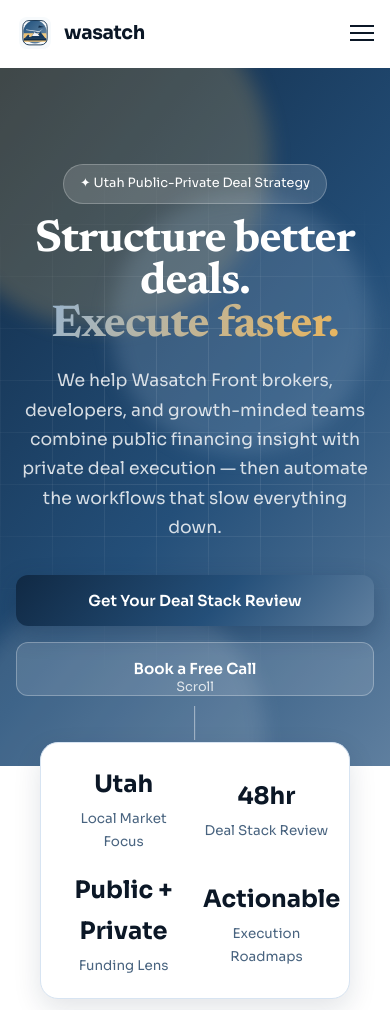
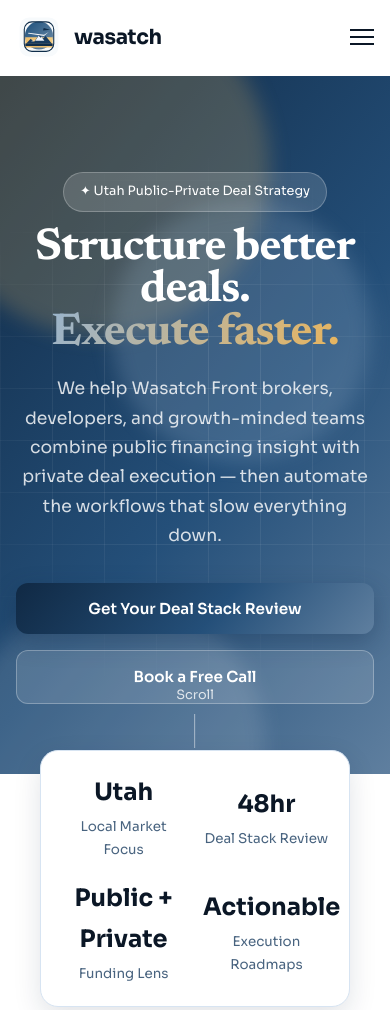
Before and after one commit to vm2fkkdxdc-maker/nexlify, a plain HTML site: page index.html in a window 390 px wide. Shown: the top 1010 px of the page. Drawn offline with Linux system fonts and the light colour scheme.

Commit message:
Increase header logo size for better visibility

```diff
--- a/assets/css/style.css
+++ b/assets/css/style.css
@@ -170,12 +170,12 @@ p { color: var(--text-soft); }
 .logo {
     display: flex;
     align-items: center;
-    gap: 10px;
+    gap: 12px;
 }
 
 .logo-image {
-    width: 38px;
-    height: 38px;
+    width: 52px;
+    height: 52px;
     border-radius: 10px;
 }
 
@@ -183,7 +183,7 @@ p { color: var(--text-soft); }
     font-weight: 700;
     letter-spacing: -0.02em;
     color: var(--ink-900);
-    font-size: 1.2rem;
+    font-size: 1.3rem;
 }
 
 .nav-menu {
@@ -744,6 +744,11 @@ p { color: var(--text-soft); }
 
     .mobile-menu-btn { display: inline-flex; }
 
+    .logo-image {
+        width: 46px;
+        height: 46px;
+    }
+
     .nav-link.nav-cta {
         background: none;
         color: var(--ink-900);
```
